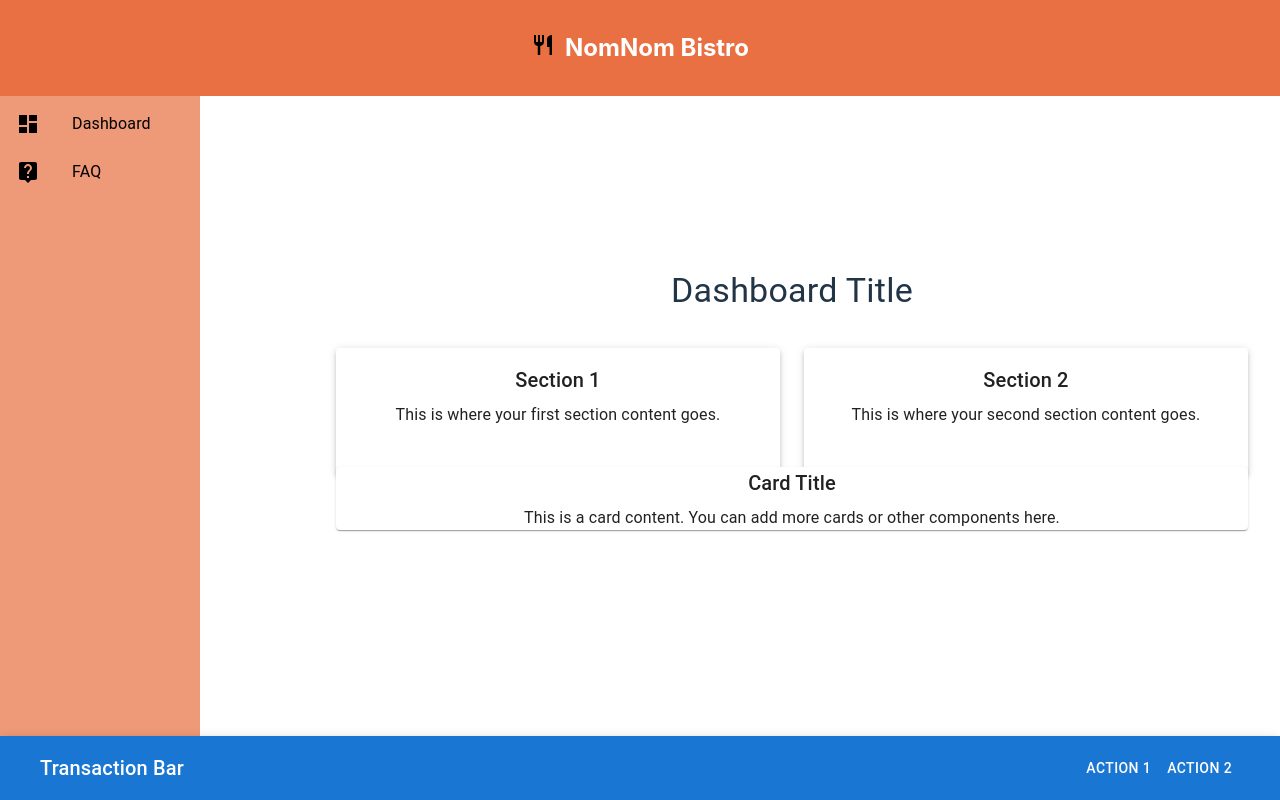
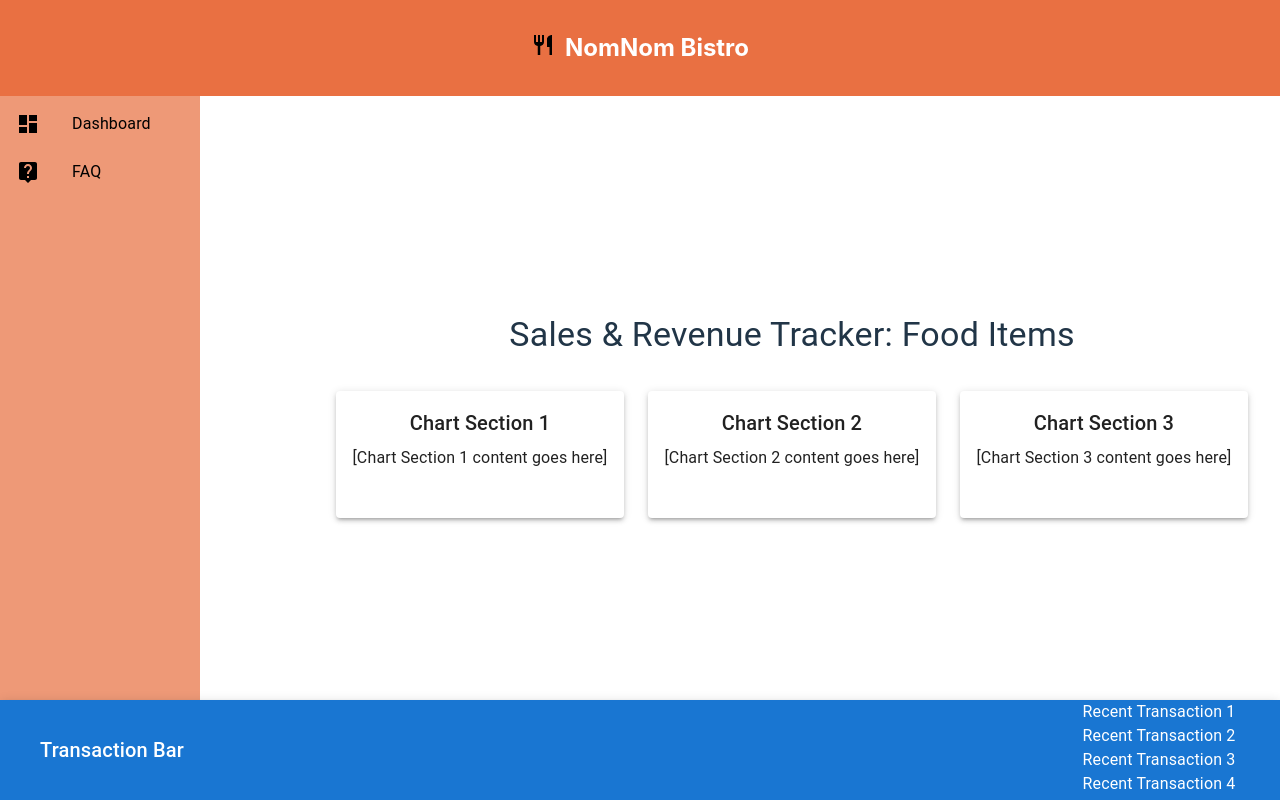
Before and after one commit to mattbixby123/B27AW-The-Sales-Dashboard, a React (Vite) app: page / in a window 1280 px wide. Built offline with nearby package versions, Linux system fonts and the light colour scheme.

Commit message:
all components are structured correctly - now to add data

```diff
--- a/src/components/primary-dash.jsx
+++ b/src/components/primary-dash.jsx
@@ -7,44 +7,47 @@ const PrimaryDash = () => {
       {/* Title */}
       <Grid item xs={12}>
         <Typography variant="h4" gutterBottom>
-          Dashboard Title
+          Sales & Revenue Tracker: Food Items
         </Typography>
       </Grid>
-      {/* Section 1 */}
-      <Grid item xs={12} sm={6}>
+      {/* Chart Section 1 */}
+      <Grid item xs={12} sm={4}>
         <Paper elevation={3} sx={{ height: '100%', p: 2 }}>
-          {/* Placeholder content for Section 1 */}
+          {/* Placeholder content for Chart Section 1 */}
           <Typography variant="h6" gutterBottom>
-            Section 1
+            Chart Section 1
           </Typography>
+          {/* Replace with your chart component */}
           <Typography variant="body1">
-            This is where your first section content goes.
+            [Chart Section 1 content goes here]
           </Typography>
         </Paper>
       </Grid>
-      {/* Section 2 */}
-      <Grid item xs={12} sm={6}>
+      {/* Chart Section 2 */}
+      <Grid item xs={12} sm={4}>
         <Paper elevation={3} sx={{ height: '100%', p: 2 }}>
-          {/* Placeholder content for Section 2 */}
+          {/* Placeholder content for Chart Section 2 */}
           <Typography variant="h6" gutterBottom>
-            Section 2
+            Chart Section 2
           </Typography>
+          {/* Replace with your chart component */}
           <Typography variant="body1">
-            This is where your second section content goes.
+            [Chart Section 2 content goes here]
           </Typography>
         </Paper>
       </Grid>
-      {/* Card */}
-      <Grid item xs={12}>
-        <Card sx={{ width: '100%' }}>
-          {/* Placeholder content for the card */}
+      {/* Chart Section 3 */}
+      <Grid item xs={12} sm={4}>
+        <Paper elevation={3} sx={{ height: '100%', p: 2 }}>
+          {/* Placeholder content for Chart Section 3 */}
           <Typography variant="h6" gutterBottom>
-            Card Title
+            Chart Section 3
           </Typography>
+          {/* Replace with your chart component */}
           <Typography variant="body1">
-            This is a card content. You can add more cards or other components here.
+            [Chart Section 3 content goes here]
           </Typography>
-        </Card>
+        </Paper>
       </Grid>
     </Grid>
   );
--- a/src/components/transaction-bar.jsx
+++ b/src/components/transaction-bar.jsx
@@ -10,10 +10,14 @@ const TransactionBar = () => {
             Transaction Bar
           </Typography>
         </Box>
-        <Box sx={{ marginRight: 2 }}>
-          <Button color="inherit">Action 1</Button>
-          <Button color="inherit">Action 2</Button>
-          {/* Add more buttons or components as needed */}
+        <Box sx={{ marginRight: 2, overflowY: 'auto', maxHeight: '100px' }}>
+          {/* Placeholder for recent transactions */}
+          <Typography variant="body1" component="div">
+            {/* Replace with actual recent transactions */}
+            {Array.from({ length: 10 }).map((_, index) => (
+              <div key={index}>Recent Transaction {index + 1}</div>
+            ))}
+          </Typography>
         </Box>
       </Toolbar>
     </AppBar>
```
